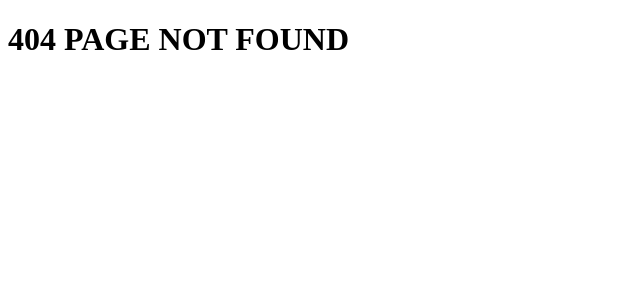
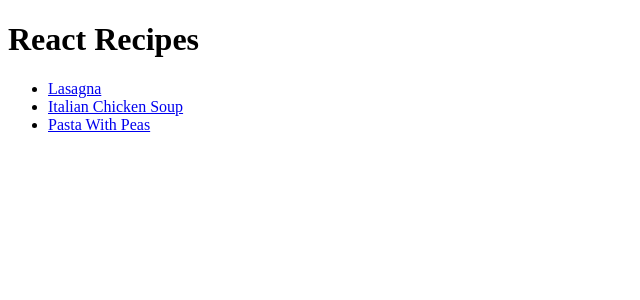
Before and after one commit to AndroidHell/recipe-app, a React (Create React App) app: page / in a window 1280 px wide. Before the commit this address had no page. Shown: the top 300 px of the page, without its empty margins (0-640 px from the left). Built offline with nearby package versions, Linux system fonts and the light colour scheme.

Commit message:
makey worky please

```diff
--- a/src/App.js
+++ b/src/App.js
@@ -9,10 +9,10 @@ function App() {
   return (
     <div className="App">
       <Routes>
-        <Route path="#/" element={<Home />} />
-        <Route path="#/lasagna" element={<Lasagna />} />
-        <Route path="#/italianChickenSoup" element={<ItalianChickenSoup />} />
-        <Route path="#/pastaWithPeas" element={<PastaWithPeas />} />
+        <Route path="/" element={<Home />} />
+        <Route path="/lasagna" element={<Lasagna />} />
+        <Route path="/italianChickenSoup" element={<ItalianChickenSoup />} />
+        <Route path="/pastaWithPeas" element={<PastaWithPeas />} />
         <Route path="*" element={<h1>404 PAGE NOT FOUND</h1>} />
       </Routes>
     </div>
```
